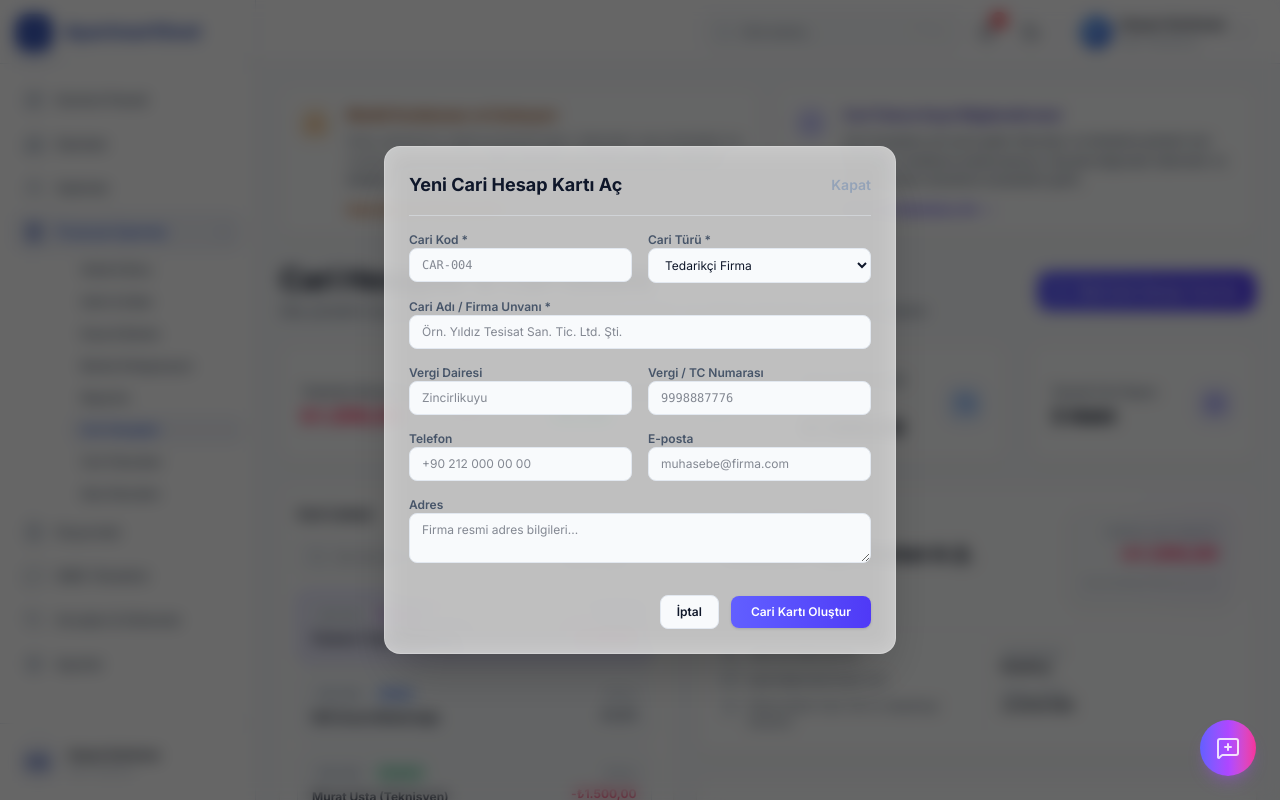
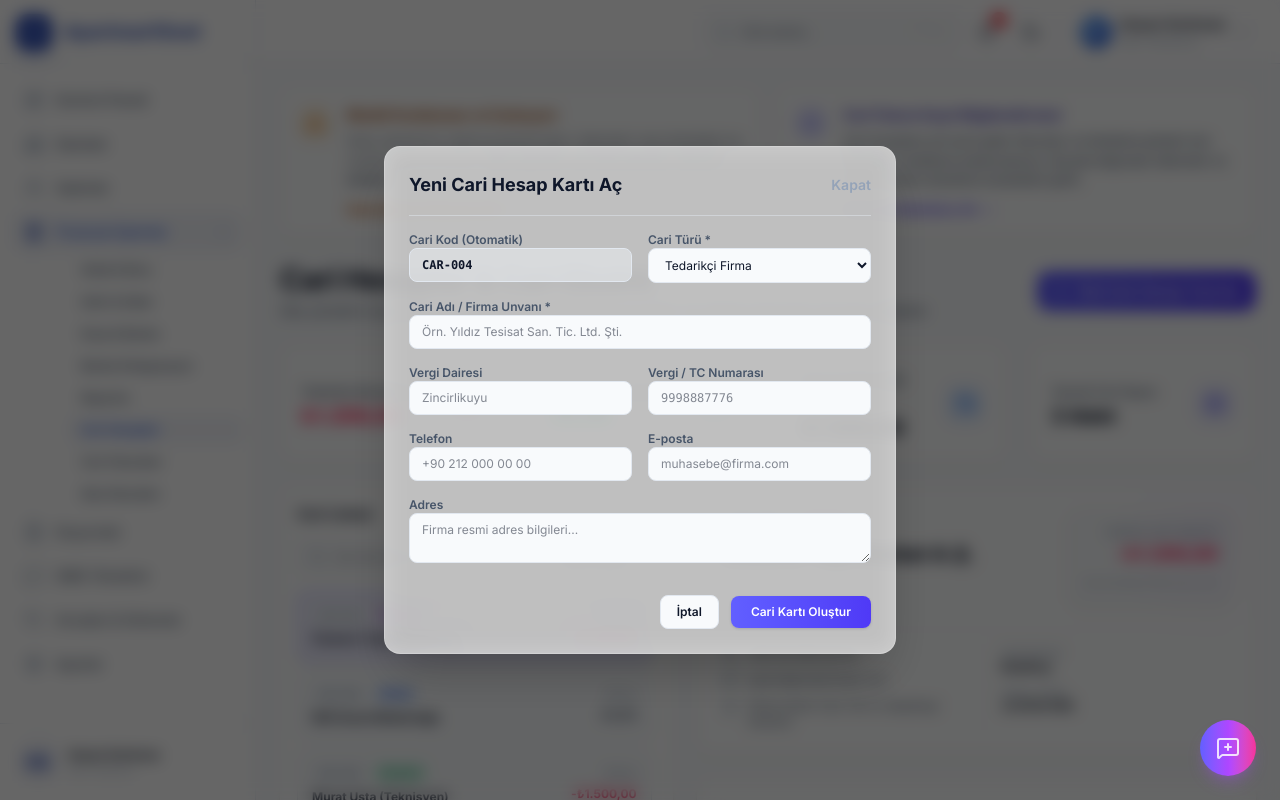
Before and after one commit to alimeicill/alimeicill, a Next.js app: page /yonetici/cari in a window 1280 px wide. Both pictures are taken after a click on the button "Yeni Cari Hesap Tanımla". Built offline with nearby package versions, Linux system fonts and the light colour scheme.

Commit message:
feat: generate next Cari Code automatically on Add Cari Account form

```diff
--- a/src/app/(dashboard)/yonetici/cari/page.tsx
+++ b/src/app/(dashboard)/yonetici/cari/page.tsx
@@ -80,6 +80,28 @@ export default function CariPage() {
   const [newMovDirection, setNewMovDirection] = useState<'DEBIT' | 'CREDIT'>('CREDIT');
   const [newMovAmount, setNewMovAmount] = useState('');
   const [newMovDocNo, setNewMovDocNo] = useState('');
+
+  // Helper: Automatically generate next Cari Code
+  const generateNextCariCode = (currentAccounts: CariHesap[]) => {
+    let maxNum = 0;
+    currentAccounts.forEach(acc => {
+      const match = acc.code.match(/^CAR-(\d+)$/i);
+      if (match) {
+        const num = parseInt(match[1], 10);
+        if (num > maxNum) {
+          maxNum = num;
+        }
+      }
+    });
+    return `CAR-${String(maxNum + 1).padStart(3, '0')}`;
+  };
+
+  // Automatically generate code on modal open
+  useEffect(() => {
+    if (showAddAccountModal) {
+      setNewAccCode(generateNextCariCode(accounts));
+    }
+  }, [showAddAccountModal, accounts]);
 
   // Load from localStorage or defaults
   useEffect(() => {
@@ -768,14 +790,13 @@ export default function CariPage() {
 
               <div className="grid grid-cols-2 gap-4">
                 <div className="space-y-1">
-                  <label className="text-xs font-semibold text-[var(--text-secondary)]">Cari Kod *</label>
+                  <label className="text-xs font-semibold text-[var(--text-secondary)]">Cari Kod (Otomatik)</label>
                   <input
                     type="text"
-                    required
+                    readOnly
+                    disabled
                     value={newAccCode}
-                    onChange={(e) => setNewAccCode(e.target.value)}
-                    placeholder="CAR-004"
-                    className="block w-full rounded-lg border border-[var(--border-color)] bg-[var(--bg-primary)] px-3 py-2 text-xs text-[var(--text-primary)] focus:outline-none focus:ring-1 focus:ring-indigo-500 font-mono"
+                    className="block w-full rounded-lg border border-[var(--border-color)] bg-[var(--bg-tertiary)]/50 px-3 py-2 text-xs font-bold text-[var(--text-primary)] font-mono cursor-not-allowed"
                   />
                 </div>
 
```
